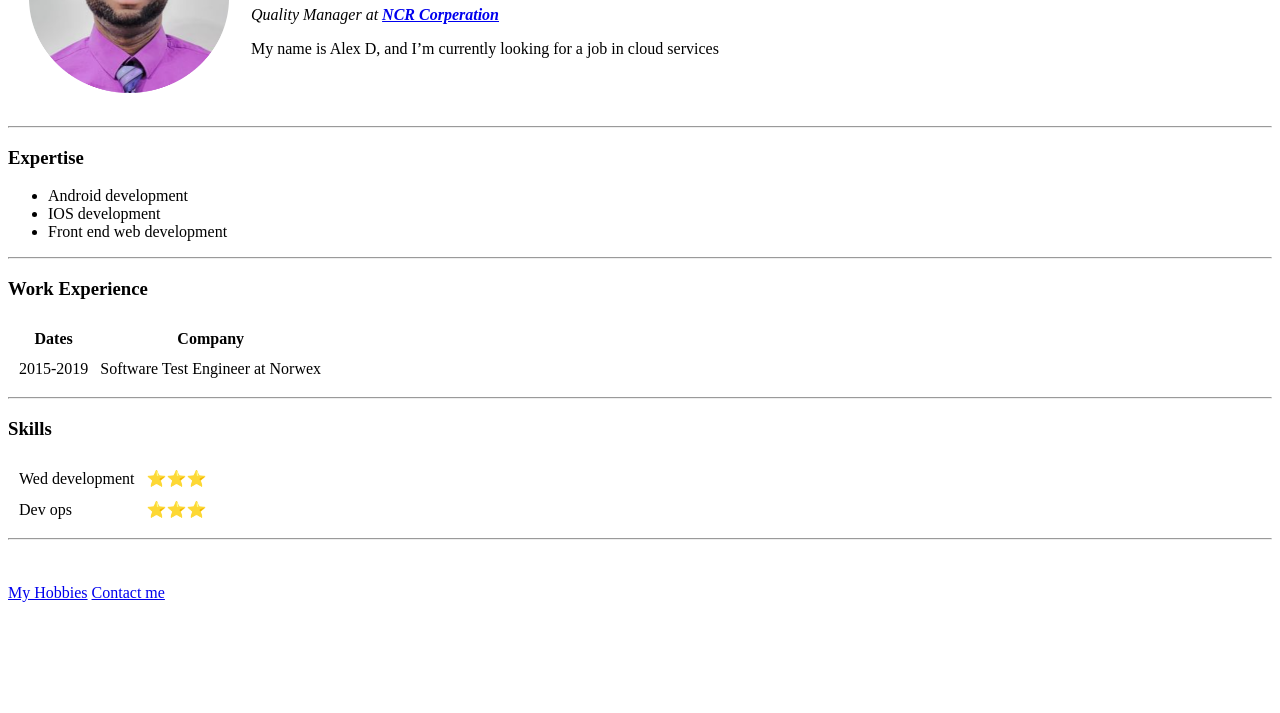
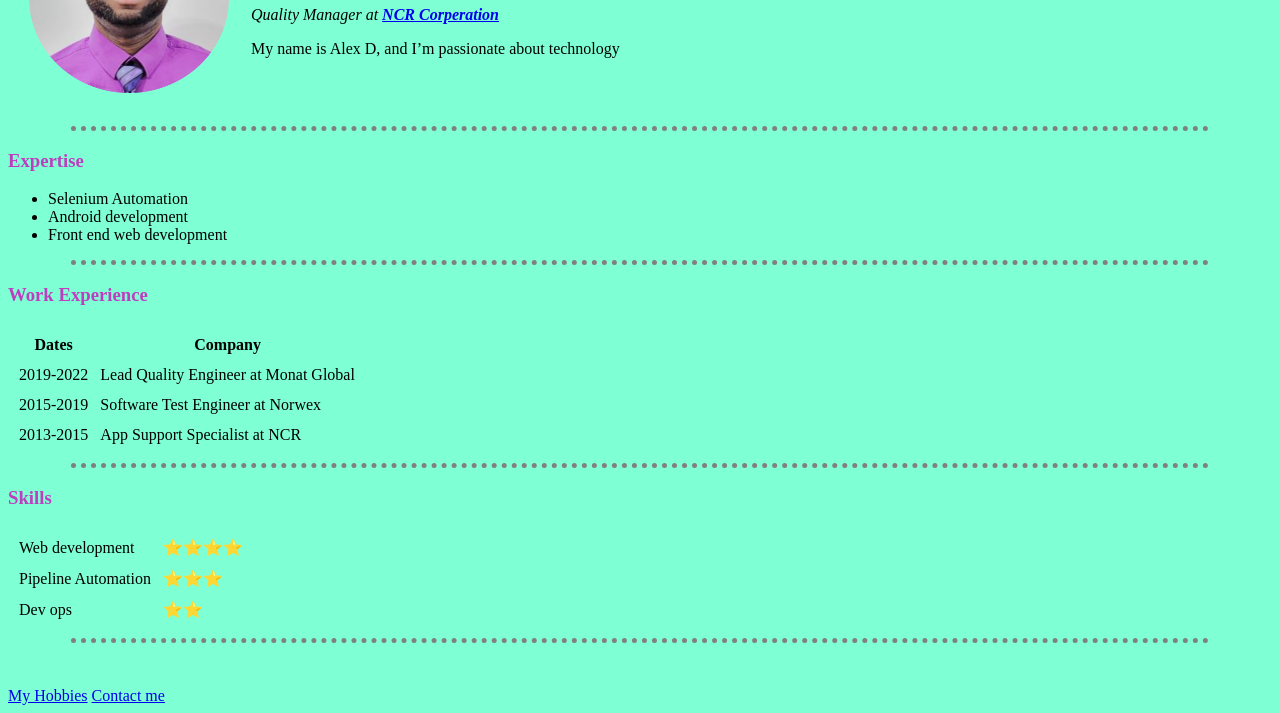
Before and after one commit to Alexcodebase1/resume, a plain HTML site: page index.html in a window 1280 px wide. Shown: the part 126-839 px from the top of the page. Before the commit the page ends 800 px from the top, so only its background shows below. Drawn offline with Linux system fonts and the light colour scheme.

Commit message:
add css syntax

```diff
--- /dev/null
+++ b/css/styles.css
@@ -0,0 +1,25 @@
+
+
+    body {
+        background-color: aquamarine;
+        }
+
+    h1 {
+    color: #BD3FBF
+    }
+    h3 {
+        color: #BD3FBF
+    }
+
+    table {
+        color: none
+    }
+    hr {
+        background-color: none;
+        border-style: none;
+        border-top-style: dotted;
+        border-color: grey;
+        border-width: 5px;
+        height: 0px;
+        width:90%
+}
--- a/index.html
+++ b/index.html
@@ -3,14 +3,16 @@
         <head>
             <meta charset="UTF-8">
             <title>My Resume</title>
+            <link rel="stylesheet" href="css/styles.css">
+
         </head>
-        <body>
+        <body >
             <table cellspacing ='20'>
                 <tr>
                     <td> <img src="images/profilepic.png" height="190" width="200" alt="profile picture"></td>
                     <td> <h1> Alex Desouza</h1>
                         <p><em>Quality Manager at <strong><a href="https://www.ncr.com/"> NCR Corperation</a></strong></em></p>
-                        <p>My name is Alex D, and I’m currently looking for a job in cloud services</p>
+                        <p>My name is Alex D, and I’m passionate about technology</p>
 
                     </td>
                 </tr>
@@ -19,8 +21,8 @@
              <hr>
              <h3>Expertise</h3>
              <ul>
+                <li>Selenium Automation</li>
                 <li>Android development</li>
-                <li>IOS development </li>
                 <li>Front end web development</li>
              </ul>
              <hr>
@@ -36,8 +38,16 @@
 
                 <tbody>
                     <tr>
+                        <td>2019-2022</td>
+                        <td>Lead Quality Engineer at Monat Global</td>
+                    </tr>
+                    <tr>
                         <td>2015-2019</td>
                         <td>Software Test Engineer at Norwex</td>
+                    </tr>
+                    <tr>
+                        <td>2013-2015</td>
+                        <td>App Support Specialist at NCR</td>
                     </tr>
                 </tbody>
              </table>
@@ -45,12 +55,16 @@
                  <h3>Skills</h3>
                  <table cellspacing="10">
                      <tr>
-                        <td> Wed development </td>
+                        <td> Web development </td>
+                        <td> ⭐⭐⭐⭐</td>
+                     </tr>
+                     <tr>
+                        <td> Pipeline Automation </td>
                         <td> ⭐⭐⭐</td>
                      </tr>
                      <tr>
                         <td> Dev ops </td>
-                        <td> ⭐⭐⭐</td>
+                        <td> ⭐⭐</td>
                      </tr>
 
                     </tbody>
```
Also changed, not shown: contact.html (+2 -1 lines), hobbies.html (+1 -0 lines).
